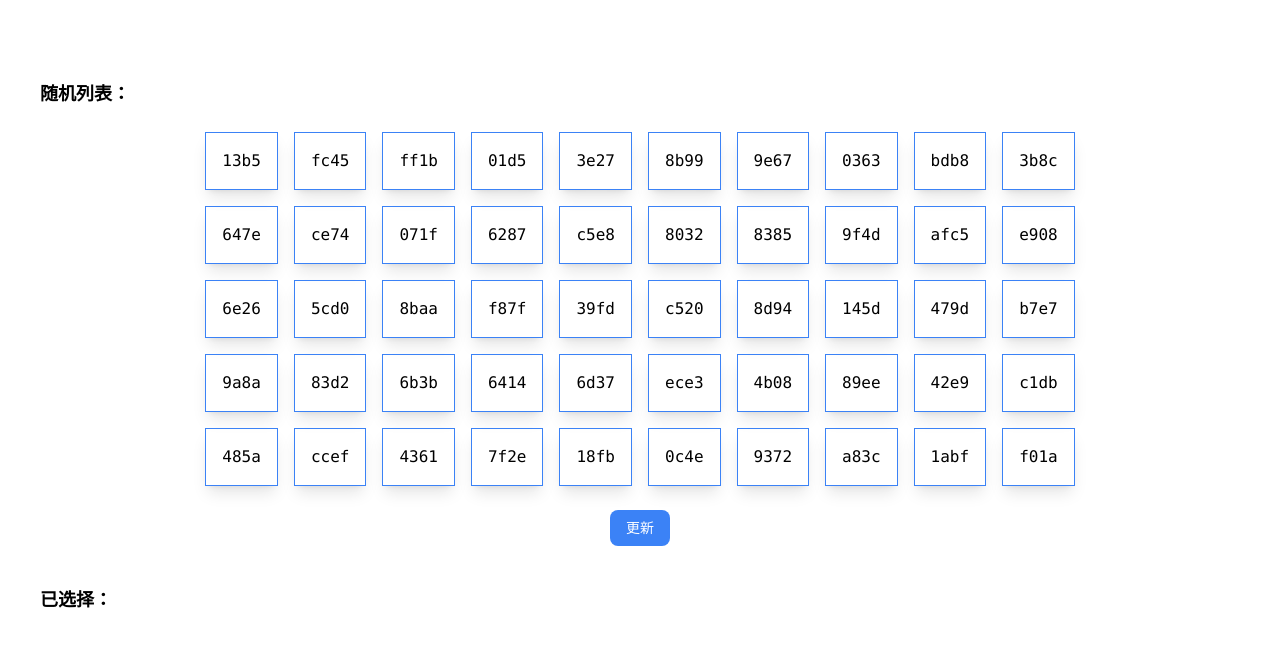
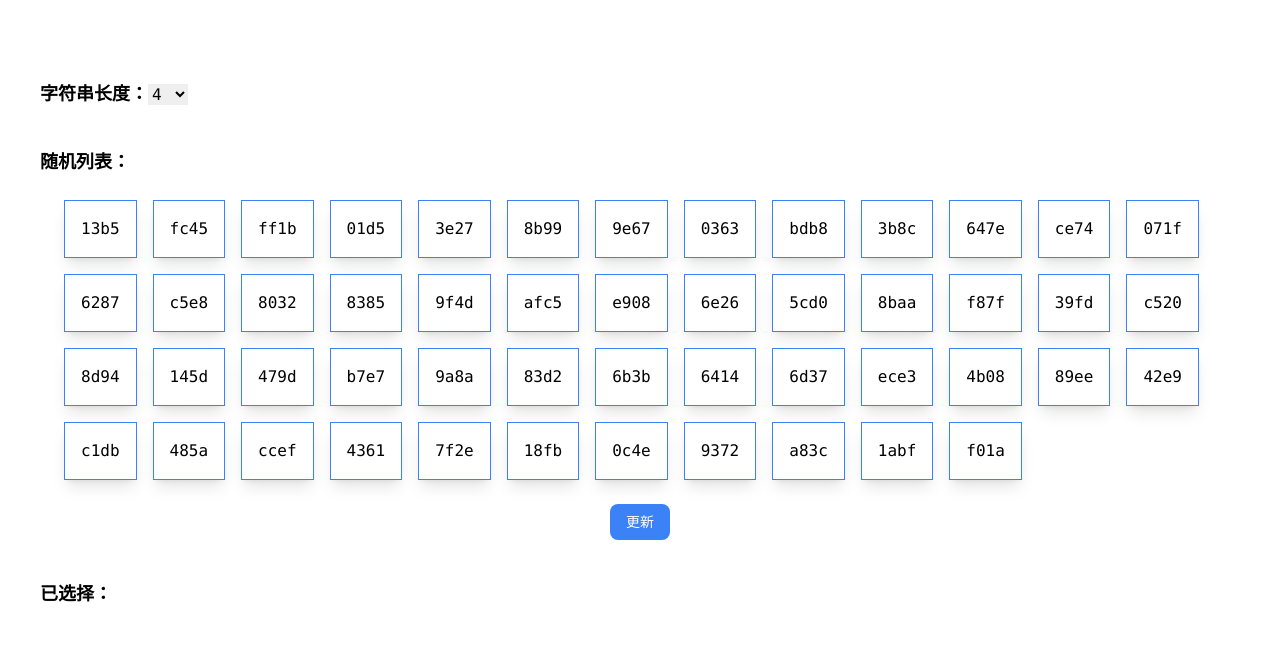
Before and after one commit to xg4/tools-next, a Next.js app: page /username in a window 1280 px wide. Shown: the top 646 px of the page. Built offline with nearby package versions, Linux system fonts and the light colour scheme.

Commit message:
feat: home page

```diff
--- /dev/null
+++ b/pages/index.tsx
@@ -0,0 +1,30 @@
+import Link from 'next/link'
+
+export default function Home() {
+  const links = [
+    {
+      title: 'uuid v4',
+      link: '/uuid',
+    },
+    {
+      title: '随机用户名字符串',
+      link: '/username',
+    },
+    {
+      title: '解析请求头信息',
+      link: '/header',
+    },
+  ]
+  return (
+    <div className="p-10">
+      <h3 className="mb-2 text-lg font-bold">工具集：</h3>
+      <ul className="space-y-2 pl-6">
+        {links.map(item => (
+          <li key={item.link} className="text-blue-500 underline">
+            <Link href={item.link}>{item.title}</Link>
+          </li>
+        ))}
+      </ul>
+    </div>
+  )
+}
--- a/pages/username.tsx
+++ b/pages/username.tsx
@@ -17,6 +17,7 @@ function Item({ username, className, onClick }: { username: string; className?:
 }
 
 export default function Uuid() {
+  const [length, setLength] = useState(4)
   const [now, setNow] = useState(dayjs().unix())
   const update = useCallback(() => {
     setNow(dayjs().unix())
@@ -24,7 +25,8 @@ export default function Uuid() {
 
   const [list, setList] = useState<string[]>([])
 
-  const displayList = useMemo(() => range(50).map(() => v4().replaceAll('-', '').slice(0, 4)), [now])
+  const v4List = useMemo(() => range(50).map(() => v4()), [now])
+  const displayList = v4List.map(i => i.replaceAll('-', '').slice(0, length))
 
   const [, copyToClipboard] = useCopyToClipboard()
 
@@ -34,10 +36,28 @@ export default function Uuid() {
         <title>用户名随机生成</title>
       </Head>
       <div className="flex flex-col items-center justify-center p-10 font-mono">
+        <div className="w-full pt-10">
+          <span className="text-left text-lg font-bold">字符串长度：</span>
+          <select
+            value={length}
+            onChange={evt => {
+              setLength(parseInt(evt.target.value))
+            }}
+          >
+            {v4()
+              .replaceAll('-', '')
+              .split('')
+              .map((_, index) => (
+                <option value={index + 1} key={index}>
+                  {index + 1}
+                </option>
+              ))}
+          </select>
+        </div>
         <div className="w-full pt-10 text-left text-lg font-bold">随机列表：</div>
         <ClientOnly>
-          <div className="grid grid-cols-10 gap-4 p-6">
-            {displayList.map(username => {
+          <div className="flex flex-wrap gap-4 p-6">
+            {displayList.map((username, index) => {
               return (
                 <Item
                   className={classNames({
@@ -52,7 +72,7 @@ export default function Uuid() {
                       }),
                     )
                   }}
-                  key={username}
+                  key={index}
                   username={username}
                 />
               )
@@ -65,9 +85,8 @@ export default function Uuid() {
         >
           更新
         </button>
-
         <div className="w-full pt-10 text-left text-lg font-bold">已选择：</div>
-        <div className="grid grid-cols-10 gap-4 p-6">
+        <div className="flex flex-wrap gap-4 p-6">
           {list.map(username => {
             return <Item key={username} username={username} onClick={() => copyToClipboard(username)} />
           })}
```
